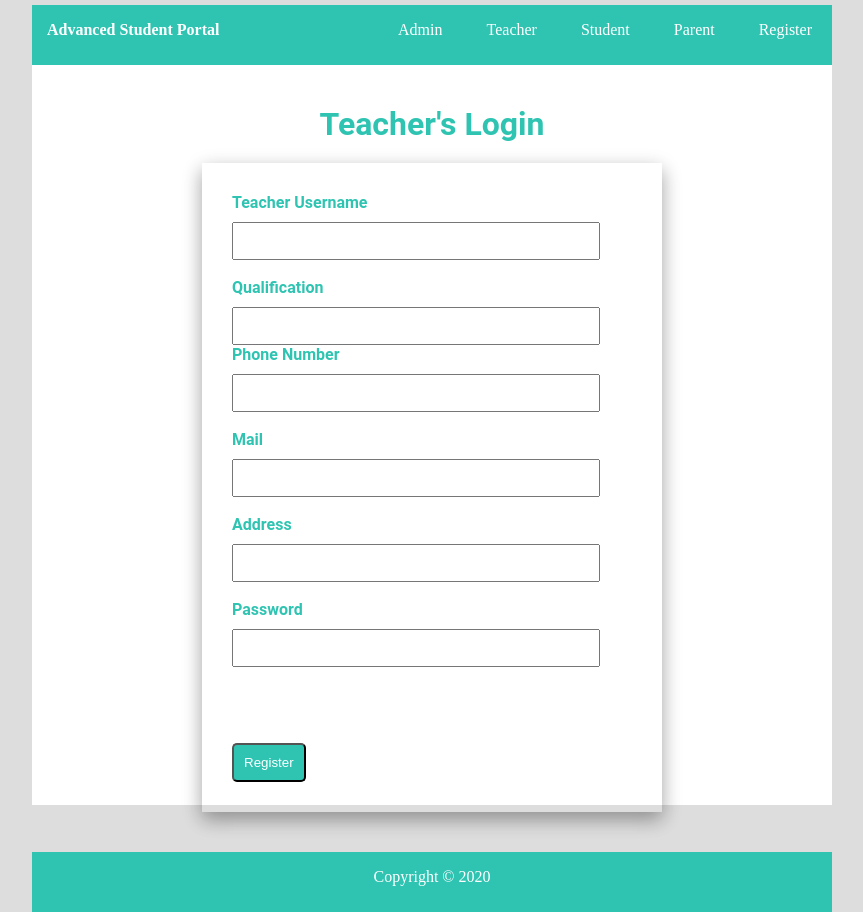
After one commit to geekalif/ASP, a PHP site: page /registration.php in a window 1280 px wide. The commit adds this page. Shown: the whole page, without its empty margins (208-1071 px from the left). Run offline with PHP 8.4, Linux system fonts and the light colour scheme.

Commit message:
registration

```diff
--- a/add_staff.php
+++ b/add_staff.php
@@ -17,7 +17,6 @@
 
 	<body>
 			<?php include"navbar.php";?><br>
-			<!-- <img src="img/1.jpg" style="margin-left:90px;" class="sha"> -->
 
 			<div id="section">
 
@@ -26,7 +25,7 @@
 				<h3 class="text">Welcome <?php echo $_SESSION["ANAME"]; ?></h3><br><hr><br>
 				<div class="content1">
 
-						<h3 > Add Staff Details</h3><br>
+						<h3 > Add Teacher Details</h3><br>
 
 					<?php
 						if(isset($_POST["submit"]))
@@ -45,7 +44,7 @@
 
 					?>
 					<form method="post" action="<?php echo $_SERVER["PHP_SELF"];?>">
-					     <label>Staff Name</label><br>
+					     <label>Teacher Name</label><br>
 					     <input type="text" name="sname" required class="input">
 					     <br><br>
 					     <label>Qualification</label><br>
--- a/index.php
+++ b/index.php
@@ -50,7 +50,7 @@
 					<input type="text" name="aname" required class="input"><br><br>
 					<label>Password </label><br>
 					<input type="password" name="apass" required class="input"><br>
-					<button type="submit" class="btn" name="login">Login Here</button>
+					<button type="submit" class="btn" name="login">Login</button>
 				</form>
 			</div>
 		</div>
--- a/navbar.php
+++ b/navbar.php
@@ -29,7 +29,7 @@
 				<li><a href="teacher_login.php">Teacher</a></li>
 				<li><a href="student_login.php">Student</a></li>
 				<li><a href="student_login.php">Parent</a></li>
-				<li><a href="register.php">Register</a></li>';
+				<li><a href="registration.php">Register</a></li>';
 				}
 			?>
 
--- /dev/null
+++ b/registration.php
@@ -0,0 +1,86 @@
+<?php
+	include"database.php";
+	session_start();
+?>
+
+<!DOCTYPE html>
+<html>
+	<head>
+		<title>Advanced Student Portal</title>
+		<link rel="stylesheet" type="text/css" href="css/style.css">
+	</head>
+	<body class="back">
+
+		<?php include"navbar.php";?>
+
+		<!-- <div style="text-align:center;">
+		<img src="img/logo.png" width="250" height="250">
+		<div> -->
+
+		<div class="login">
+			<h1 class="heading">Teacher's Login</h1>
+			<div class="log">
+
+                    <?php
+						if(isset($_POST["submit"]))
+						{
+
+							$sq="insert into staff(TNAME,TPASS,QUAL,SAL,PNO,MAIL,PADDR) values('{$_POST["sname"]}','{$_POST["spass"]}','{$_POST["qual"]}','000','{$_POST["phone"]}','{$_POST["mail"]}','{$_POST["address"]}')";
+							if($db->query($sq))
+							{
+								echo "<div class='success'>Insert Success..</div>";
+							}
+							else
+							{
+								echo "<div class='error'>Insert Failed..</div>";
+							}
+
+						}
+
+					?>
+
+                    <form method="post" action="<?php echo $_SERVER["PHP_SELF"];?>">
+					     <label>Teacher Username</label><br>
+					     <input type="text" name="sname" required class="input">
+					     <br><br>
+					     <label>Qualification</label><br>
+					     <input type="text" name="qual" required class="input">
+
+                         <label>Phone Number</label><br>
+					     <input type="text" name="phone" required class="input">
+					     <br><br>
+                         <label>Mail</label><br>
+					     <input type="text" name="mail" required class="input">
+					     <br><br>
+                         <label>Address</label><br>
+					     <input type="text" name="address" required class="input">
+					     <br><br>
+
+					     <label>Password </label><br>
+					     <input type="password" name="spass" required class="input"><br>
+					     <br><br>
+					     <button type="submit" class="btn" name="submit">Register</button>
+					</form>
+
+			</div>
+		</div>
+
+		<div class="footer">
+			<footer><p>Copyright &copy; 2020 </p></footer>
+		</div>
+
+			<script src="js/jquery.js"></script>
+		         <script>
+		        $(document).ready(function(){
+		        	$(".error").fadeTo(1000, 100).slideUp(1000, function(){
+		        			$(".error").slideUp(1000);
+		        	});
+
+		        	$(".success").fadeTo(1000, 100).slideUp(1000, function(){
+		        			$(".success").slideUp(1000);
+		        	});
+		        });
+			</script>
+
+	</body>
+</html>
--- a/student.php
+++ b/student.php
@@ -91,7 +91,6 @@
 											<th>Address</th>
 											<th>Class</th>
 											<th>Sec</th>
-											<th>Image</th>
 										</tr>
 
 
@@ -113,7 +112,6 @@
 											<td>{$r["ADDR"]}</td>
 											<td>{$r["SCLASS"]}</td>
 											<td>{$r["SSEC"]}</td>
-											<td><img src='{$r["SIMG"]}' height='70' width='70'></td>
 
 
 										</tr>
```
Also changed, not shown: set_exam.php (+4 -3 lines).
